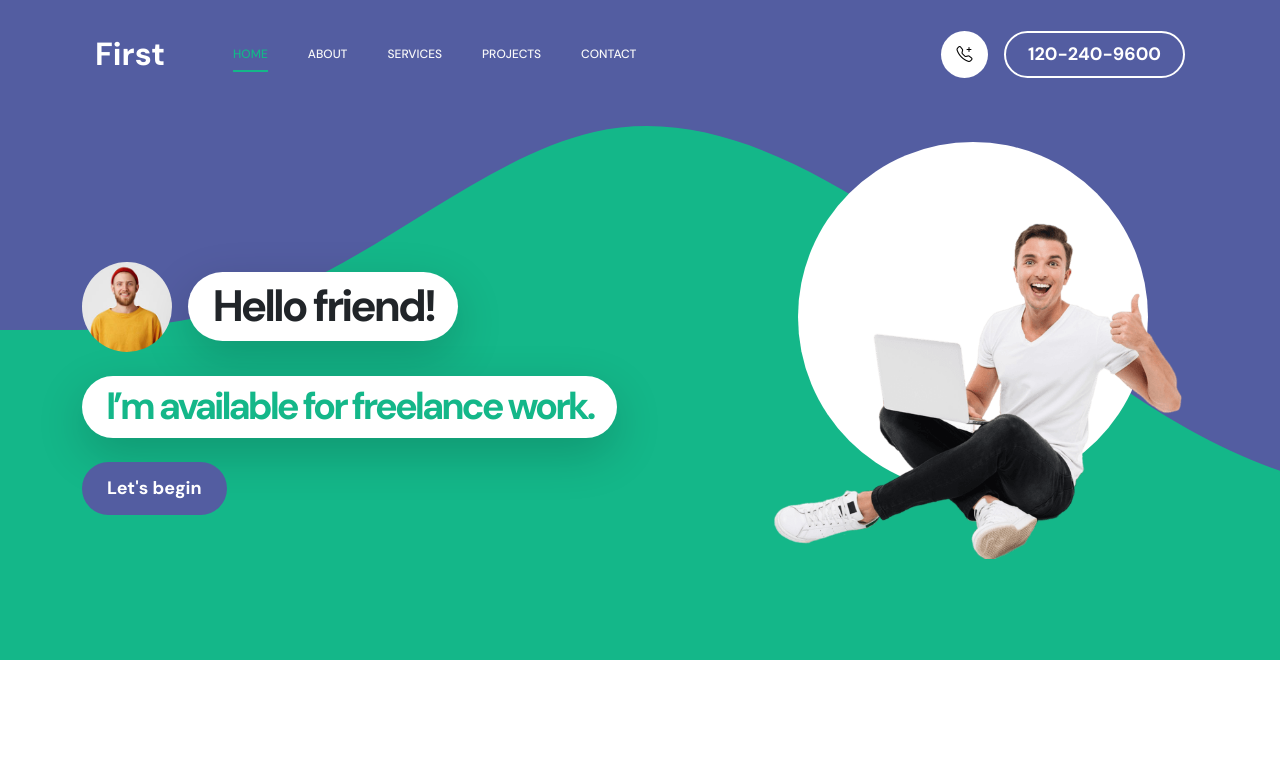
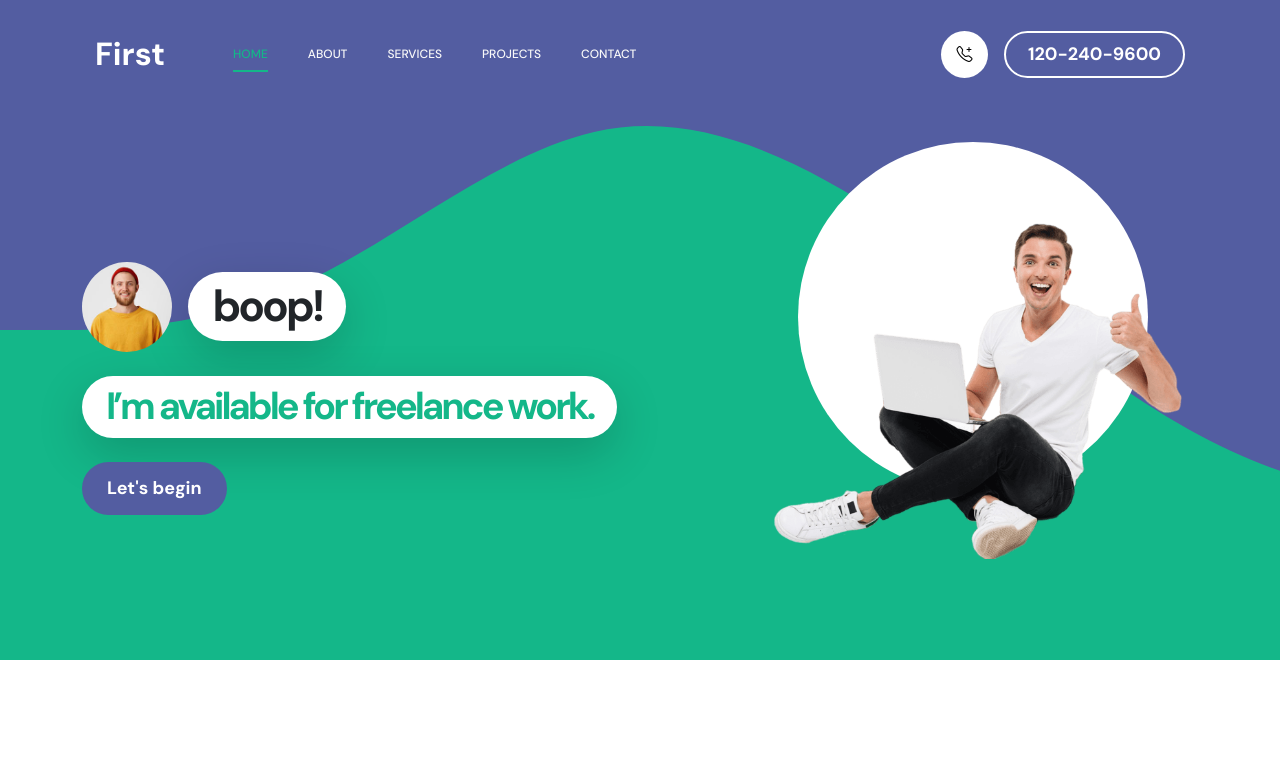
Before and after one commit to Bitchstien/trial1, a plain HTML site: page index.html in a window 1280 px wide. Shown: the top 777 px of the page. Drawn offline with Linux system fonts and the light colour scheme.

Commit message:
initial commit

```diff
--- a/index.html
+++ b/index.html
@@ -53,7 +53,7 @@
                 <div class="d-flex align-items-center d-lg-none">
                     <i class="navbar-icon bi-telephone-plus me-3"></i>
                     <a class="custom-btn btn" href="#section_5">
-                        120-240-9600
+                        1212121212
                     </a>
                 </div>
 
@@ -102,7 +102,7 @@
                                 <div class="hero-title-wrap d-flex align-items-center mb-4">
                                     <img src="images/happy-bearded-young-man.jpg" class="avatar-image avatar-image-large img-fluid" alt="">
 
-                                    <h1 class="hero-title ms-3 mb-0">Hello friend!</h1>
+                                    <h1 class="hero-title ms-3 mb-0">boop!</h1>
                                 </div>
 
                                 <h2 class="mb-4">I’m available for freelance work.</h2>
```
